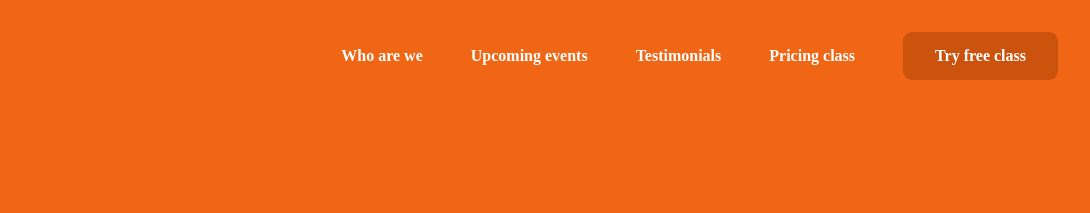
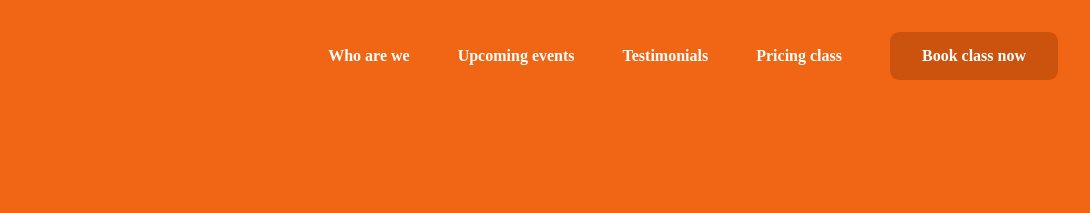
Before and after one commit to JennyZ-hub/PJ-Studio, a plain HTML site: page content/index.html in a window 1280 px wide. Shown: the top 213 px of the page, 190-1280 px from the left. Drawn offline with nearby package versions, Linux system fonts and the light colour scheme.

Commit message:
update header button

```diff
--- a/content/index.html
+++ b/content/index.html
@@ -32,7 +32,7 @@
           <a href="#" class="nav-link">Upcoming events</a>
           <a href="#" class="nav-link">Testimonials</a>
           <a href="#" class="nav-link">Pricing class</a>
-          <a href="#" class="nav-link btn btn--nav">Try free class</a>
+          <a href="#" class="nav-link btn btn--nav">Book class now</a>
         </ul>
       </nav>
     </header>
@@ -159,6 +159,9 @@
           </div>
         </div>
       </section>
+      <section class="section-price">
+
+      </section>
     </main>
   </body>
 </html>
```
